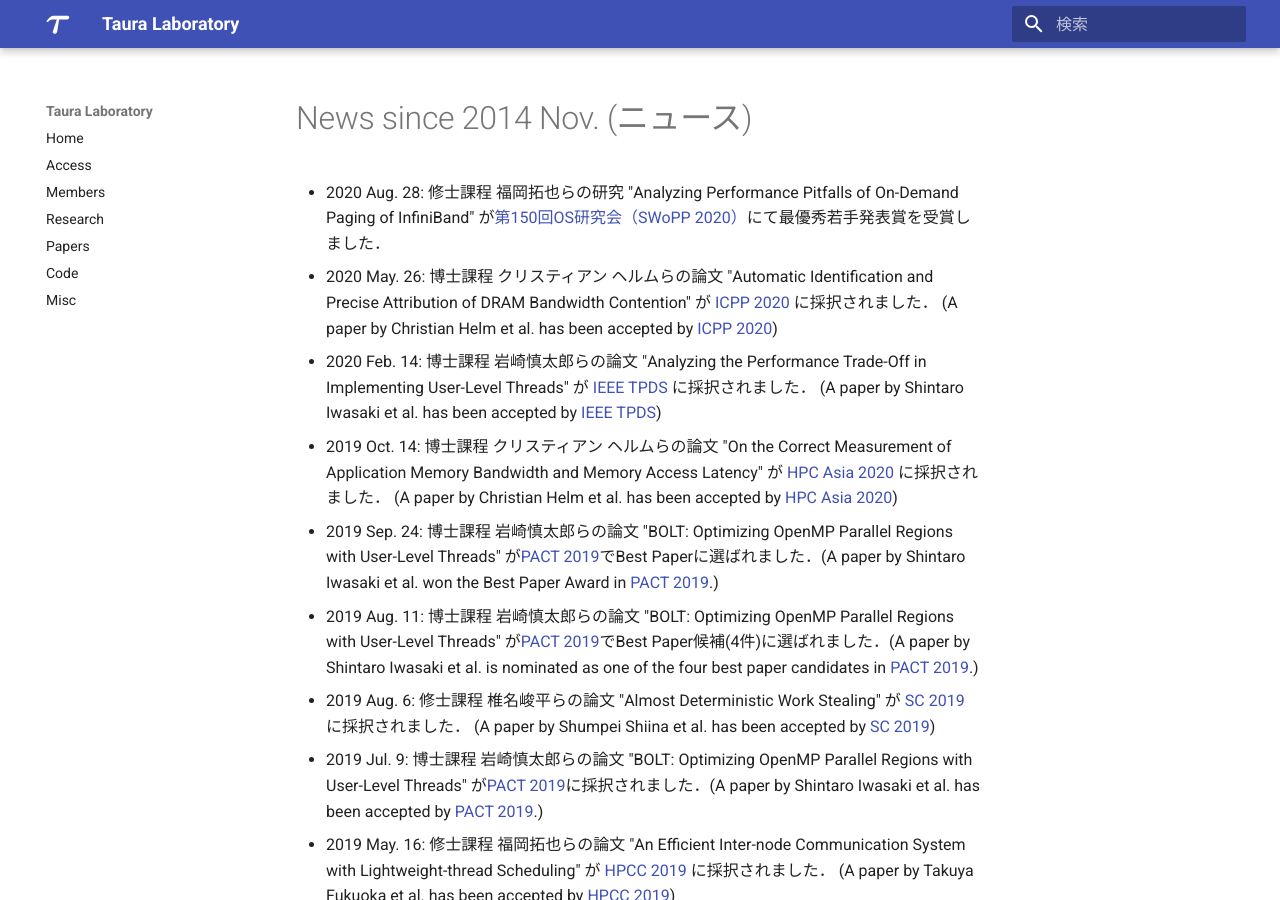
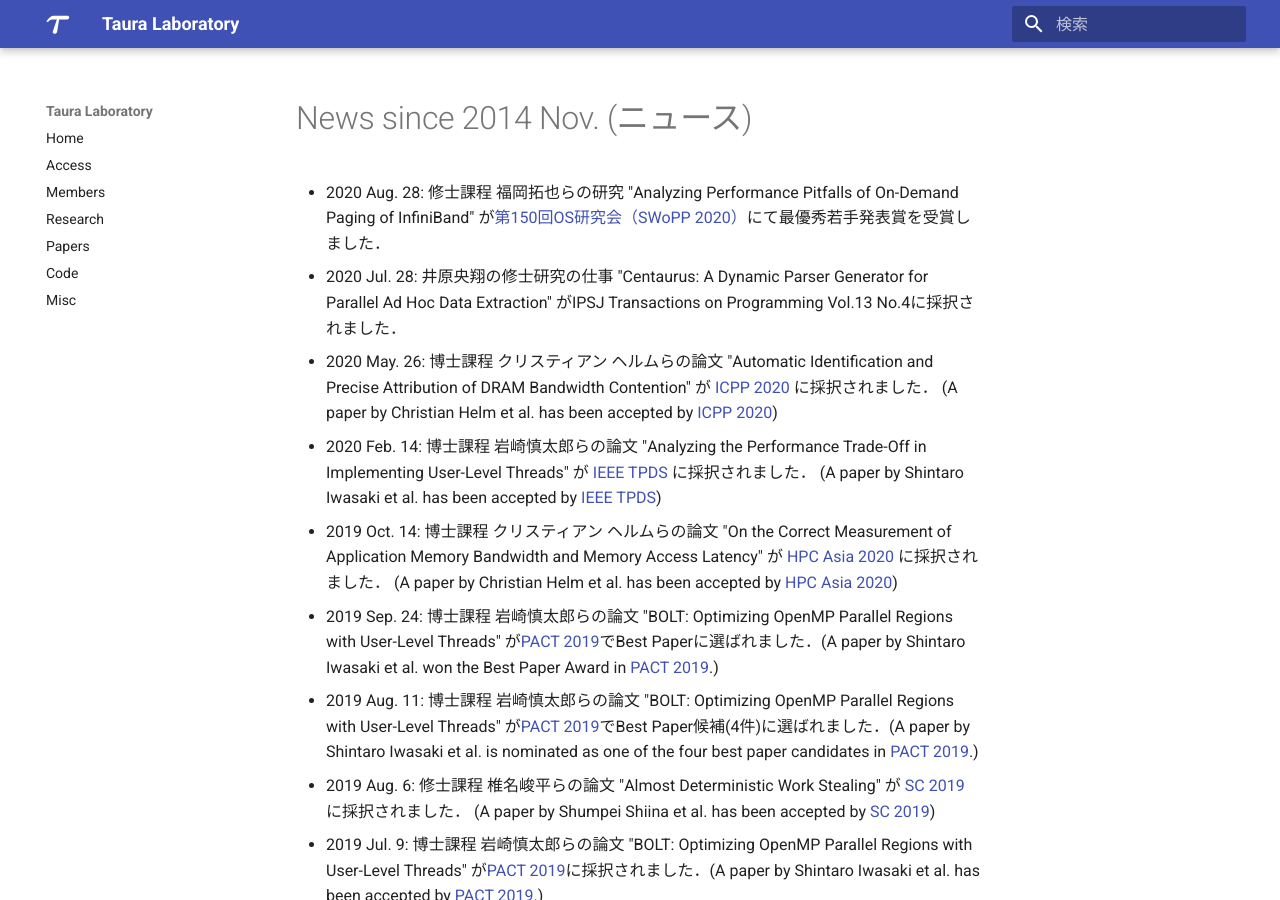
Before and after one commit to Yukayo/taura-lab, an MkDocs documentation site: the page built from docs/news.md, in a window 1280 px wide and 900 px high. Built offline with MkDocs 1.6.1 and Material for MkDocs 9.7.7, drawn with Linux system fonts in a browser that asks for light colours.

Commit message:
update news.md
add Ihara's acceptance

```diff
--- a/docs/news.md
+++ b/docs/news.md
@@ -1,6 +1,7 @@
 # News since 2014 Nov. (ニュース)
 
   * 2020 Aug. 28: 修士課程 福岡拓也らの研究 "Analyzing Performance Pitfalls of On-Demand Paging of InfiniBand" が[第150回OS研究会（SWoPP 2020）](http://www.ipsj.or.jp/sig/os/index.php?2020%C7%AF7%B7%EE%B8%A6%B5%E6%B2%F1)にて最優秀若手発表賞を受賞しました．
+  * 2020 Jul. 28: 井原央翔の修士研究の仕事 "Centaurus: A Dynamic Parser Generator for Parallel Ad Hoc Data Extraction" がIPSJ Transactions on Programming Vol.13 No.4に採択されました．
   * 2020 May. 26: 博士課程 クリスティアン ヘルムらの論文 "Automatic Identification and Precise Attribution of DRAM Bandwidth Contention" が [ICPP 2020](https://jnamaral.github.io/icpp20/) に採択されました． (A paper by Christian Helm et al. has been accepted by [ICPP 2020](https://jnamaral.github.io/icpp20/))
   * 2020 Feb. 14: 博士課程 岩崎慎太郎らの論文 "Analyzing the Performance Trade-Off in Implementing User-Level Threads" が [IEEE TPDS](https://www.computer.org/csdl/journal/td) に採択されました． (A paper by Shintaro Iwasaki et al. has been accepted by [IEEE TPDS](https://www.computer.org/csdl/journal/td))
   * 2019 Oct. 14: 博士課程 クリスティアン ヘルムらの論文 "On the Correct Measurement of Application Memory Bandwidth and Memory Access Latency" が [HPC Asia 2020](http://sighpc.ipsj.or.jp/HPCAsia2020/index.html) に採択されました． (A paper by Christian Helm et al. has been accepted by [HPC Asia 2020](http://sighpc.ipsj.or.jp/HPCAsia2020/index.html))
```
